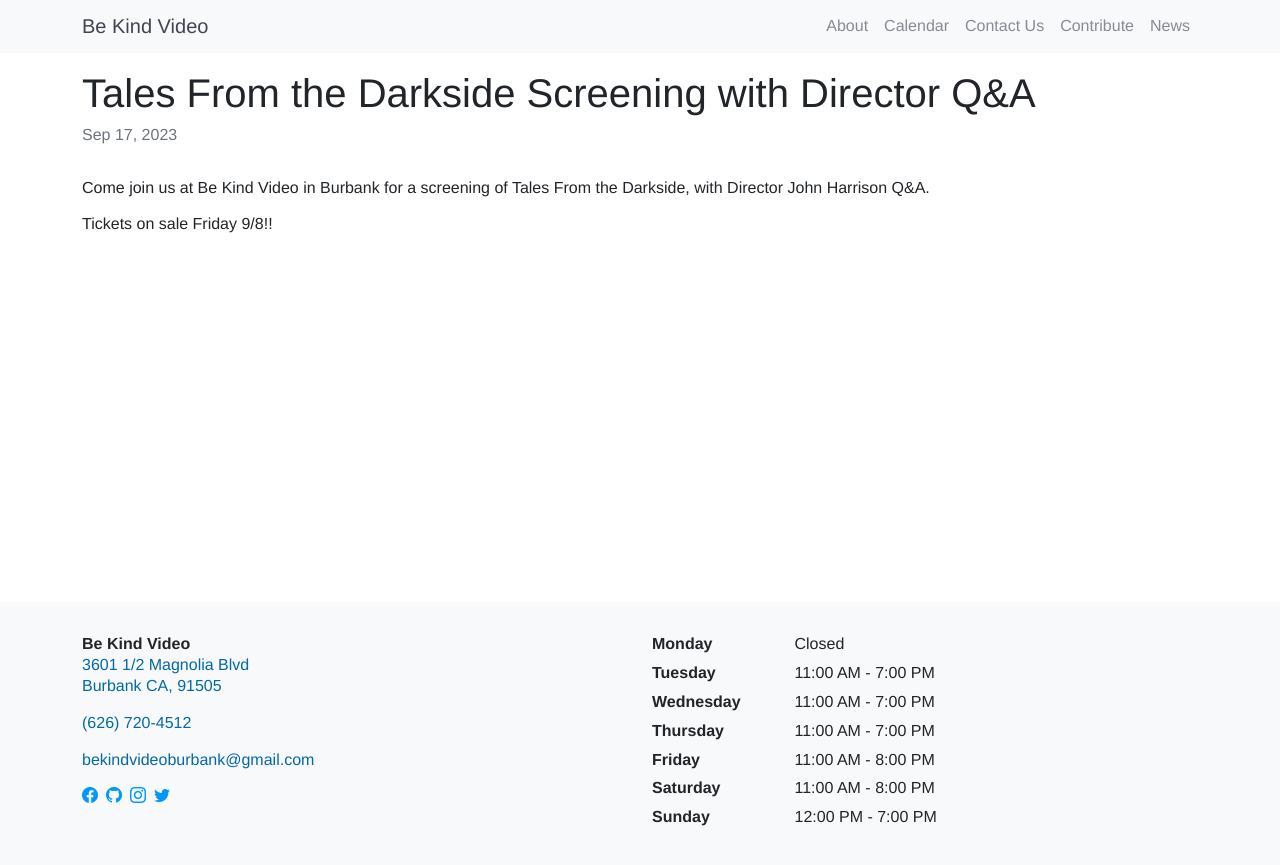
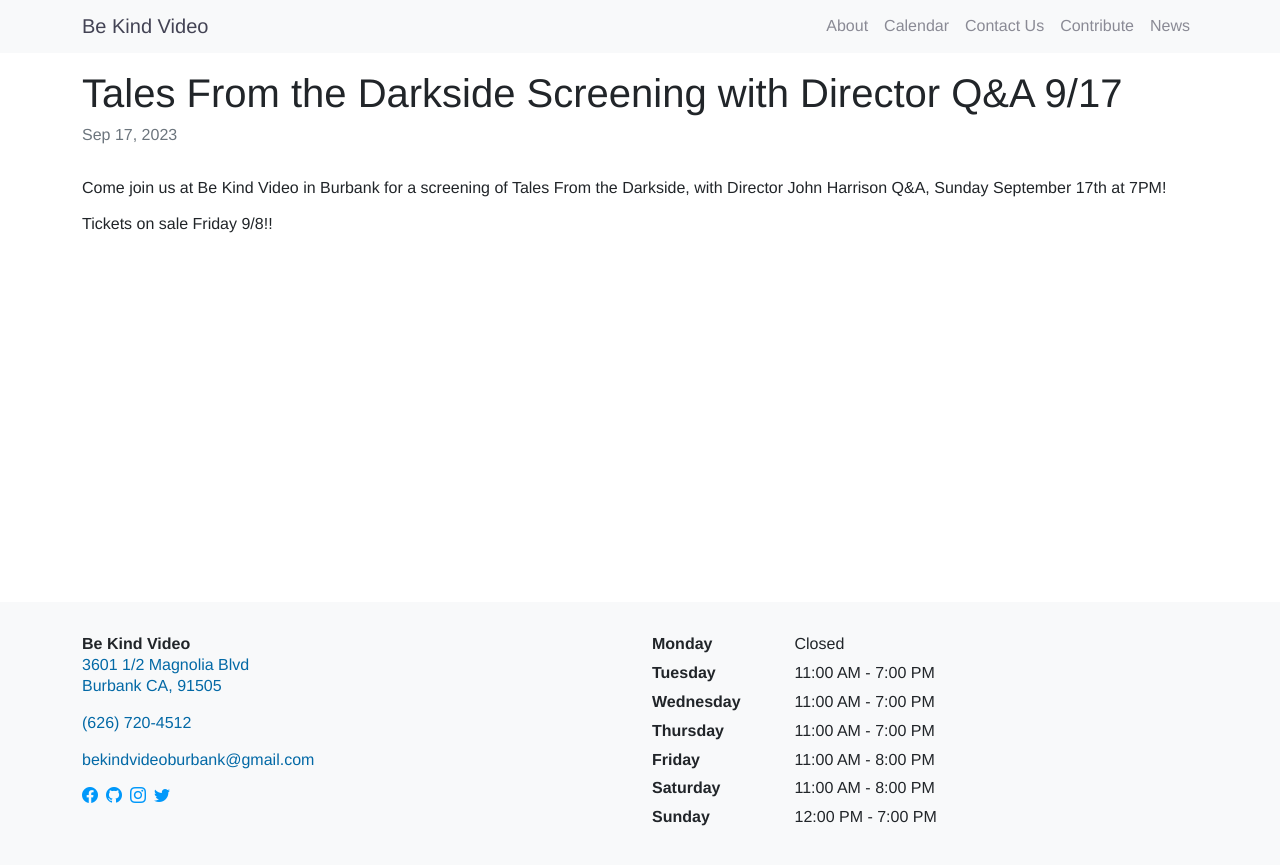
Before and after one commit to arenoir/be-kind-video, a Jekyll site: the page built from _posts/2023-09-17-Tales-From-The-Darkside-Screening.md, in a window 1280 px wide. Shown: the top 865 px of the page. Built offline with Jekyll 4.4.1, drawn with Linux system fonts in a browser that asks for light colours.

Commit message:
Update 2023-09-17-Tales-From-The-Darkside-Screening.md
Added Date.

```diff
--- a/_posts/2023-09-17-Tales-From-The-Darkside-Screening.md
+++ b/_posts/2023-09-17-Tales-From-The-Darkside-Screening.md
@@ -1,9 +1,9 @@
 ---
 layout: post
-title:  "Tales From the Darkside Screening with Director Q&A"
+title:  "Tales From the Darkside Screening with Director Q&A 9/17"
 categories: events
 ---
 
-Come join us at Be Kind Video in Burbank for a screening of Tales From the Darkside, with Director John Harrison Q&A.
+Come join us at Be Kind Video in Burbank for a screening of Tales From the Darkside, with Director John Harrison Q&A, Sunday September 17th at 7PM!
 
 Tickets on sale Friday 9/8!!
```
